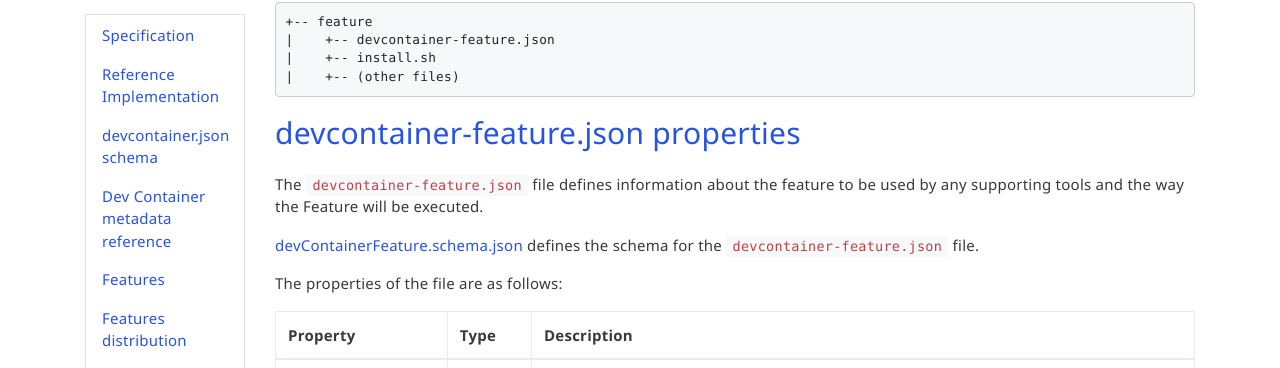
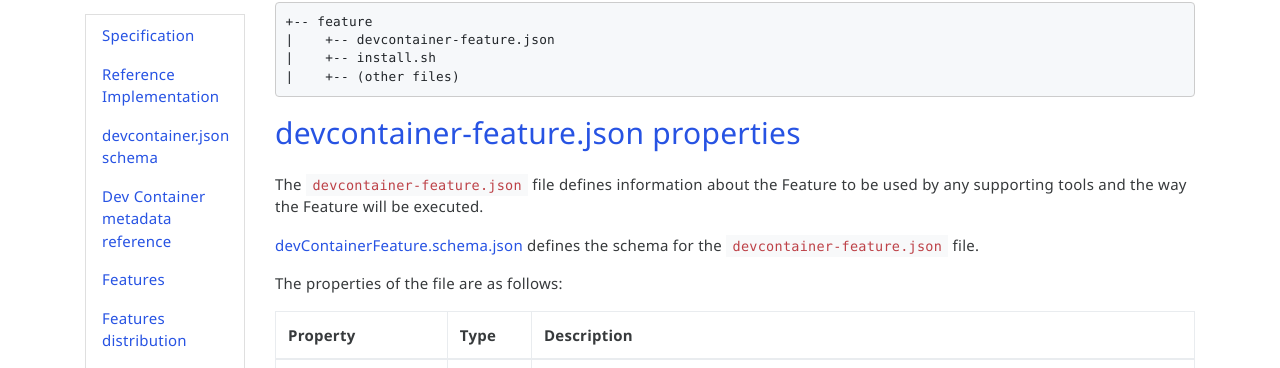
Before and after one commit to devcontainers/devcontainers.github.io, a Jekyll site: the page built from _implementors/features.md, in a window 1280 px wide and 900 px high, scrolled down 564 px. Shown: the part 86-454 px from the top of the window. Built offline with Jekyll 4.4.1, drawn with Linux system fonts in a browser that asks for light colours; nearby versions of some CDN libraries; comment, search, counter and statistics services are not loaded.

Commit message:
capitalize Feature

```diff
--- a/_implementors/features.md
+++ b/_implementors/features.md
@@ -29,7 +29,7 @@ A Feature is a self contained entity in a folder with at least a `devcontainer-f
 
 ## <a href="#devcontainer-feature-json-properties" name="devcontainer-feature-json-properties" class="anchor"> devcontainer-feature.json properties </a>
 
-The `devcontainer-feature.json` file defines information about the feature to be used by any supporting tools and the way the Feature will be executed.
+The `devcontainer-feature.json` file defines information about the Feature to be used by any supporting tools and the way the Feature will be executed.
 
 [devContainerFeature.schema.json](https://github.com/devcontainers/spec/blob/main/schemas/devContainerFeature.schema.json) defines the schema for the `devcontainer-feature.json` file.
 
```
